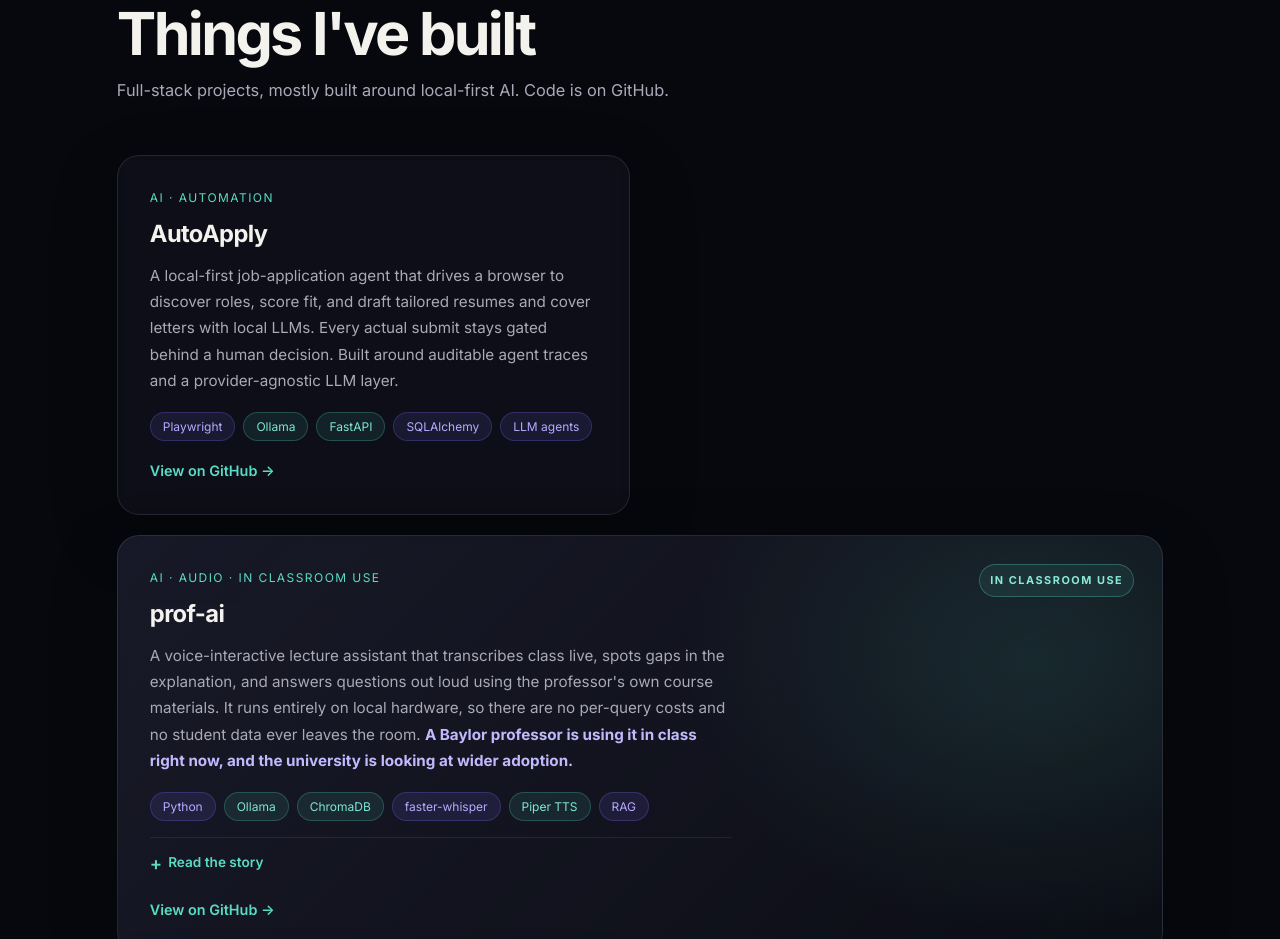
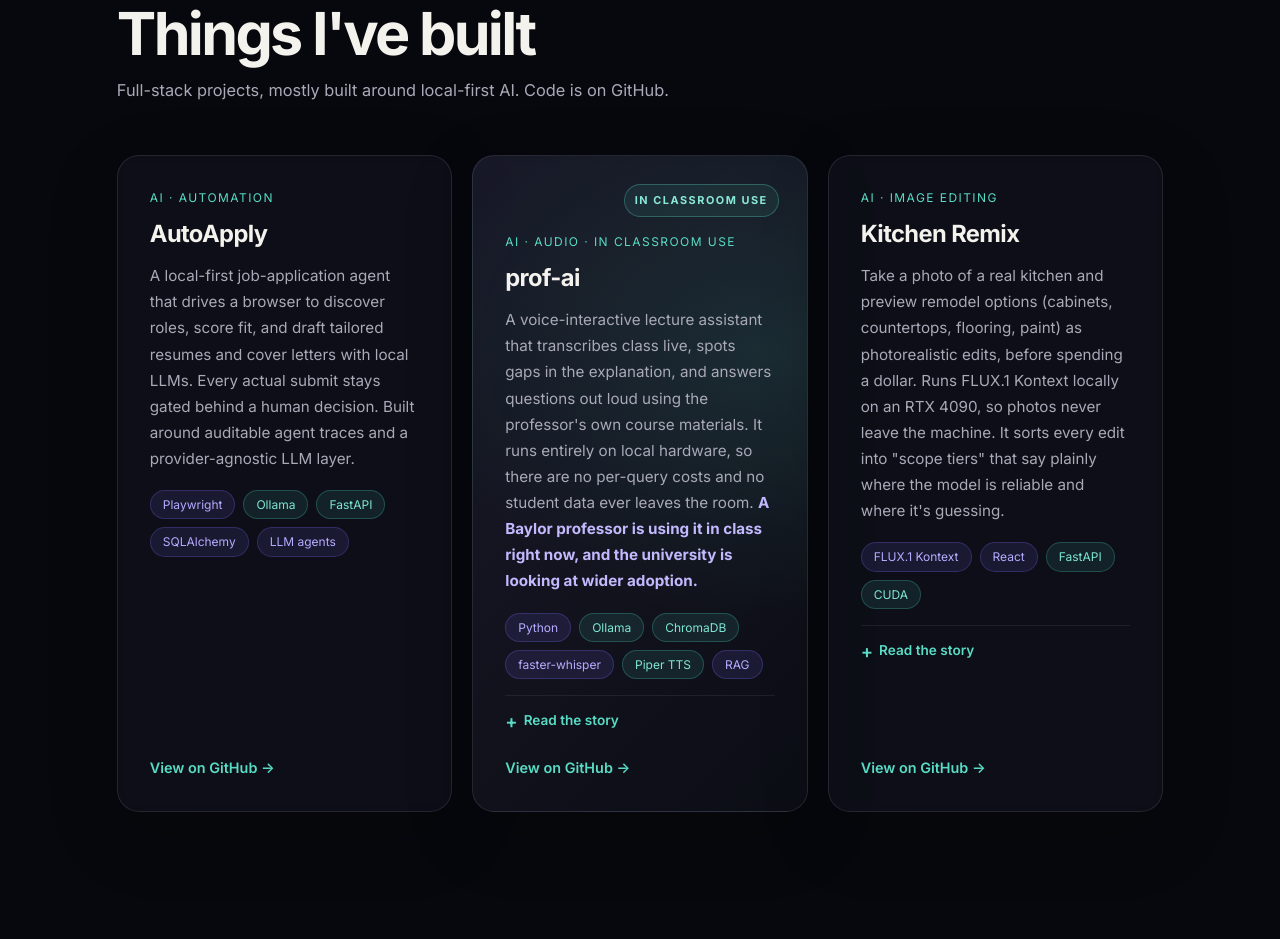
Before and after one commit to AdrianSeth1/AdrianSeth1.github.io, a plain HTML site: page index.html in a window 1280 px wide. Shown: the part 959-1898 px from the top of the page. Drawn offline with Linux system fonts and the light colour scheme.

Commit message:
Align project card proportions

```diff
--- a/index.html
+++ b/index.html
@@ -256,11 +256,12 @@
   .section-intro { font-size: 1.02rem; margin-bottom: 52px; }
 
   .grid { grid-template-columns: repeat(12, 1fr); gap: 20px; align-items: stretch; }
-  .grid > .card { grid-column: span 6; min-height: 340px; }
+  .grid > .card { grid-column: span 4; min-height: 390px; }
   .grid > .card:nth-child(2) {
-    grid-column: span 12;
+    grid-column: span 4;
     min-height: 390px;
-    padding-right: min(38vw, 430px);
+    padding-right: 32px;
+    padding-top: 76px;
     background:
       radial-gradient(34rem 26rem at 88% 30%, rgba(89,220,197,0.12), transparent 65%),
       linear-gradient(135deg, rgba(27,28,44,0.88), rgba(14,16,24,0.74));
@@ -320,6 +321,13 @@
       radial-gradient(45rem 28rem at 100% 0%, rgba(89,220,197,0.12), transparent 58%),
       rgba(16,17,27,0.72);
     box-shadow: 0 30px 90px rgba(0,0,0,0.25);
+  }
+
+  @media (max-width: 980px) {
+    .grid > .card, .grid > .card:nth-child(2) {
+      grid-column: span 12;
+      min-height: auto;
+    }
   }
 
   @media (max-width: 820px) {
```
